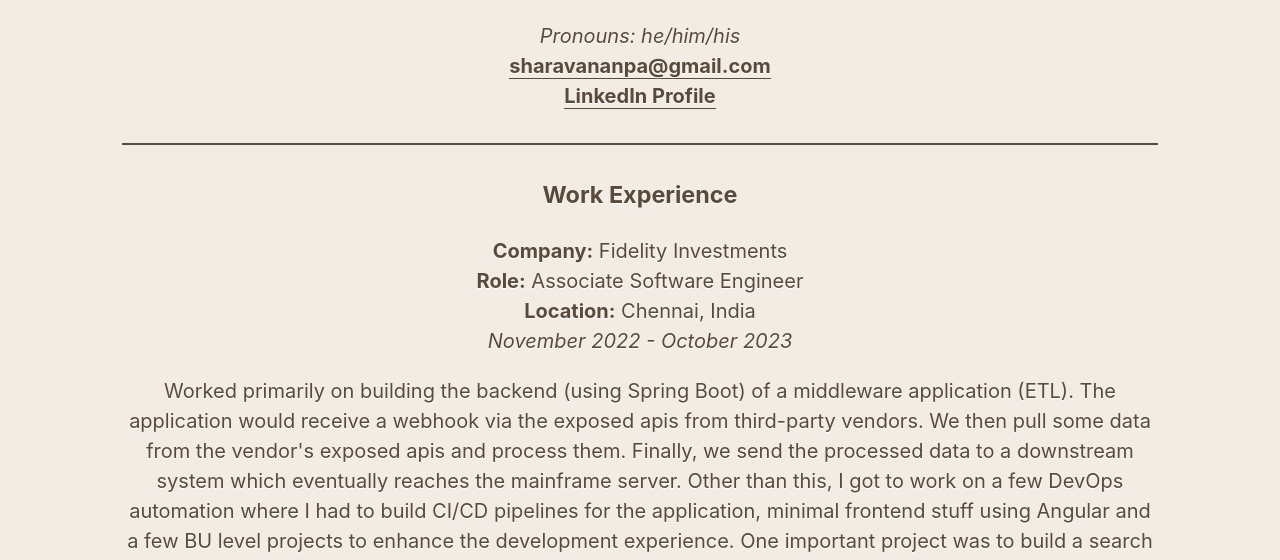
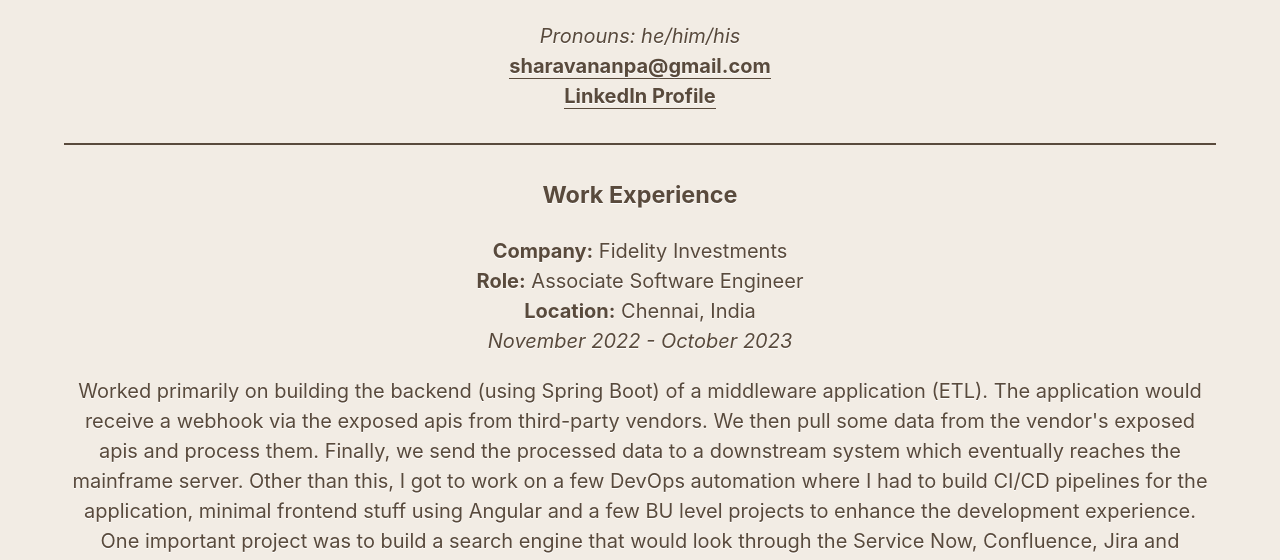
Before and after one commit to sharavananpa/My-Personal-Website, a plain HTML site: page cv.html in a window 1280 px wide. Shown: the part 240-800 px from the top of the page. Drawn offline with Linux system fonts and the light colour scheme.

Commit message:
Remove main padding

```diff
--- a/style.css
+++ b/style.css
@@ -36,10 +36,6 @@
     font-family: 'Courier New', Courier, monospace;
 }
 
-main {
-    padding: 0 5% 2rem;
-}
-
 table {
     border: 1px solid #594A3C;
     border-collapse: collapse;
```
